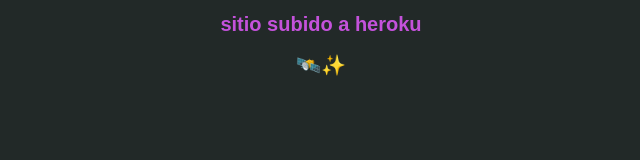
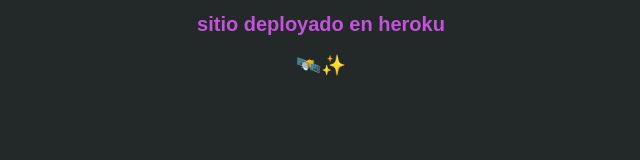
Before and after one commit to gvicenteprieto/probandoHeroku, a website: page public/index.html in a window 1280 px wide. Shown: the full height of the page, 319-959 px from the left. Drawn offline with Linux system fonts and the light colour scheme.

Commit message:
editing html

```diff
--- a/public/index.html
+++ b/public/index.html
@@ -8,7 +8,7 @@
     <link rel="stylesheet" href="./css/estilos.css">
 </head>
 <body>
-    <h1>sitio subido a heroku</h1>
+    <h1>sitio deployado en heroku</h1>
     <h2>🛰️✨</h2>
     <script src="./js/main.js"></script>
 </body>
```
Also changed, not shown: public/css/estilos.css (line endings or trailing spaces).
